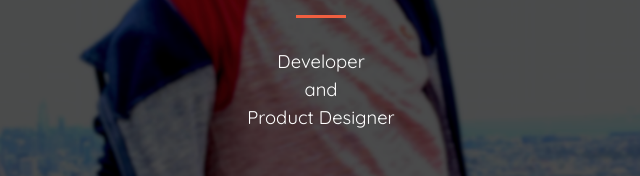
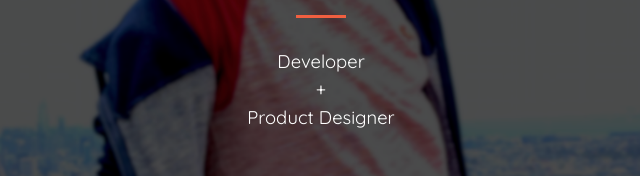
Before and after one commit to TejasMehta1/TejasWeb, a website: page index.html in a window 1280 px wide. Shown: the part 328-504 px from the top of the page, 319-959 px from the left. Drawn offline with nearby package versions, Linux system fonts and the light colour scheme; files whose address does not match are found by name.

Commit message:
Update index.html

```diff
--- a/index.html
+++ b/index.html
@@ -67,7 +67,7 @@
             <hr>
           </div>
           <div class="col-lg-8 mx-auto">
-            <p class="text-boldish mb-5">Developer<br>and<br>Product Designer</p>
+            <p class="text-boldish mb-5">Developer<br>+<br>Product Designer</p>
 
           <a class="btn btn-primary btn-xl js-scroll-trigger" href="#skills">&#9660;</a>
           </div>
```
